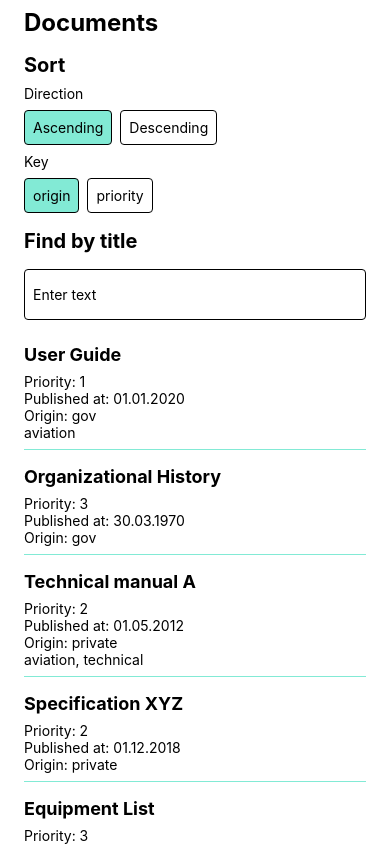
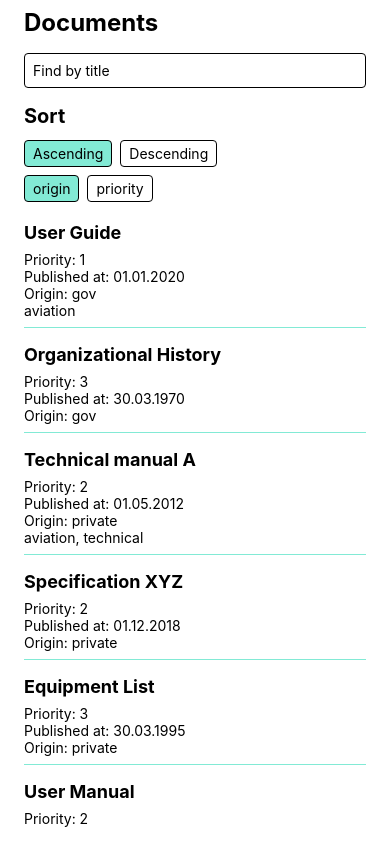
Before and after one commit to hilleremilia/codingTask, a React Native app: screen / in a window 390 px wide. Built offline with nearby package versions, Linux system fonts and the light colour scheme; data requests are answered from the project's data file.

Commit message:
adjust styling

```diff
--- a/src/components/List.tsx
+++ b/src/components/List.tsx
@@ -76,8 +76,12 @@ export const List = () => {
     <View style={styles.container}>
       <Text style={styles.header}>Documents</Text>
 
+      <TextInputField
+        onChangeText={onInputValueChange}
+        placeholder="Find by title"
+      />
+
       <Text style={styles.sectionHeader}>Sort</Text>
-      <Text>Direction</Text>
 
       <View style={styles.buttonContainer}>
         <ToggleButton
@@ -94,11 +98,7 @@ export const List = () => {
         />
       </View>
 
-      <Text>Key</Text>
       <View style={styles.buttonContainer}>{renderKeys()}</View>
-
-      <Text style={styles.sectionHeader}>Find by title</Text>
-      <TextInputField onChangeText={onInputValueChange} />
 
       <FlatList data={filteredData} renderItem={renderListItem} />
     </View>
--- a/src/components/TextInputField.tsx
+++ b/src/components/TextInputField.tsx
@@ -5,12 +5,17 @@ import { Gutter, Layout } from '../style/settings';
 interface Props {
   onChangeText: (value: string) => void;
   text?: string;
+  placeholder: string;
 }
 
-export const TextInputField: FC<Props> = ({ onChangeText, text }) => (
+export const TextInputField: FC<Props> = ({
+  onChangeText,
+  text,
+  placeholder
+}) => (
   <TextInput
     style={styles.input}
-    placeholder="Enter text"
+    placeholder={placeholder}
     onChangeText={onChangeText}
     value={text}
   />
@@ -20,7 +25,7 @@ const styles = StyleSheet.create({
   input: {
     borderWidth: Layout.BORDER_WIDTH,
     borderRadius: Layout.BORDER_RADIUS,
-    paddingVertical: Gutter.FULL,
+    paddingVertical: Gutter.REGULAR,
     paddingHorizontal: Gutter.REGULAR,
     marginVertical: Gutter.REGULAR
   }
--- a/src/components/ToggleButton.tsx
+++ b/src/components/ToggleButton.tsx
@@ -30,8 +30,9 @@ export const ToggleButton = <T extends unknown>({
 const styles = StyleSheet.create({
   button: {
     borderWidth: Layout.BORDER_WIDTH,
-    padding: Gutter.REGULAR,
-    marginVertical: Gutter.REGULAR,
+    paddingHorizontal: Gutter.REGULAR,
+    paddingVertical: Gutter.SMALL,
+    marginVertical: Gutter.SMALL,
     borderRadius: Layout.BORDER_RADIUS,
     marginRight: Gutter.REGULAR
   },
--- a/src/style/settings.ts
+++ b/src/style/settings.ts
@@ -1,6 +1,7 @@
 import { TextStyle } from 'react-native';
 
 export enum Gutter {
+  SMALL = 4,
   REGULAR = 8,
   FULL = 16,
   OUTER = 24
```
